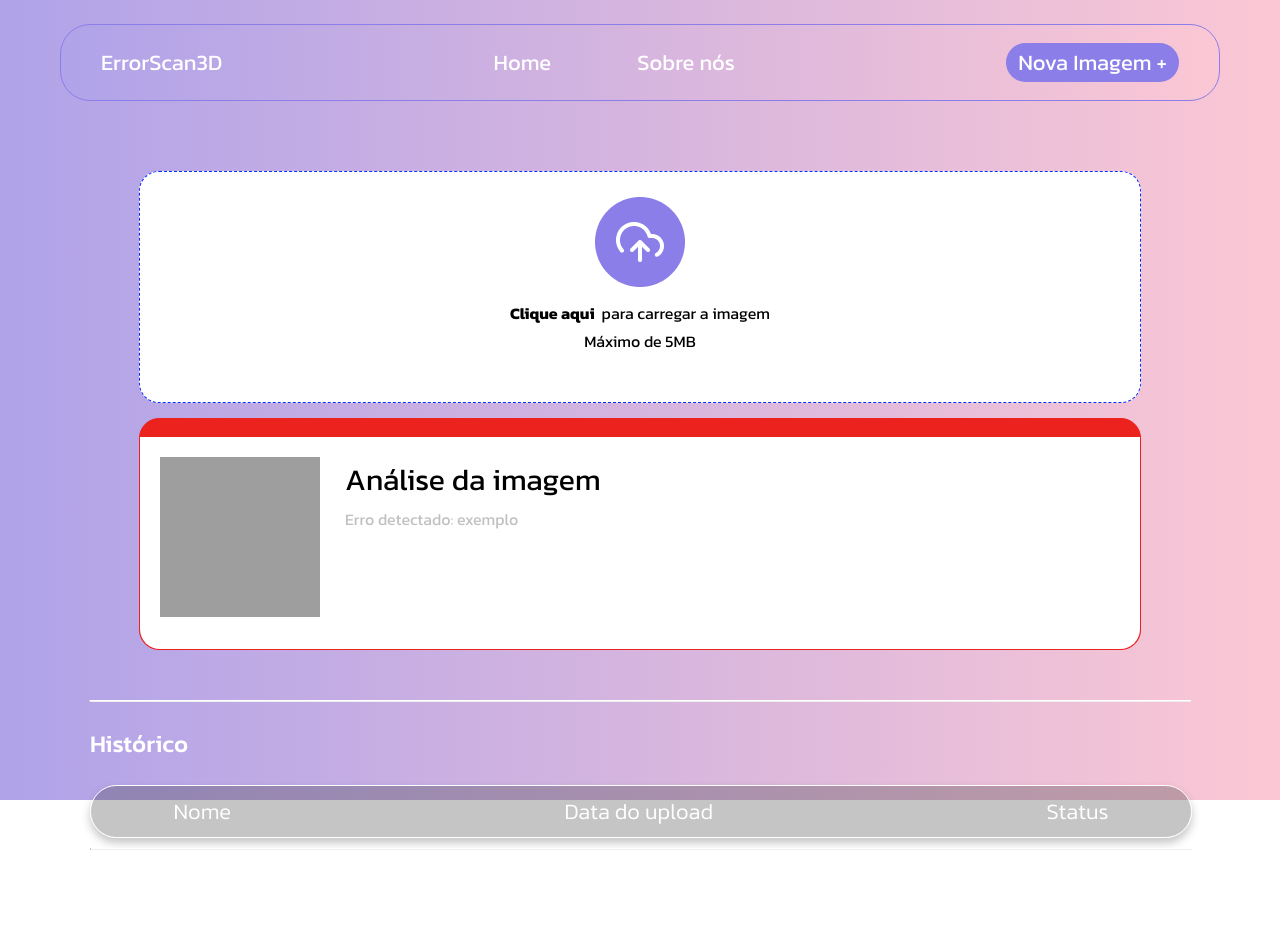
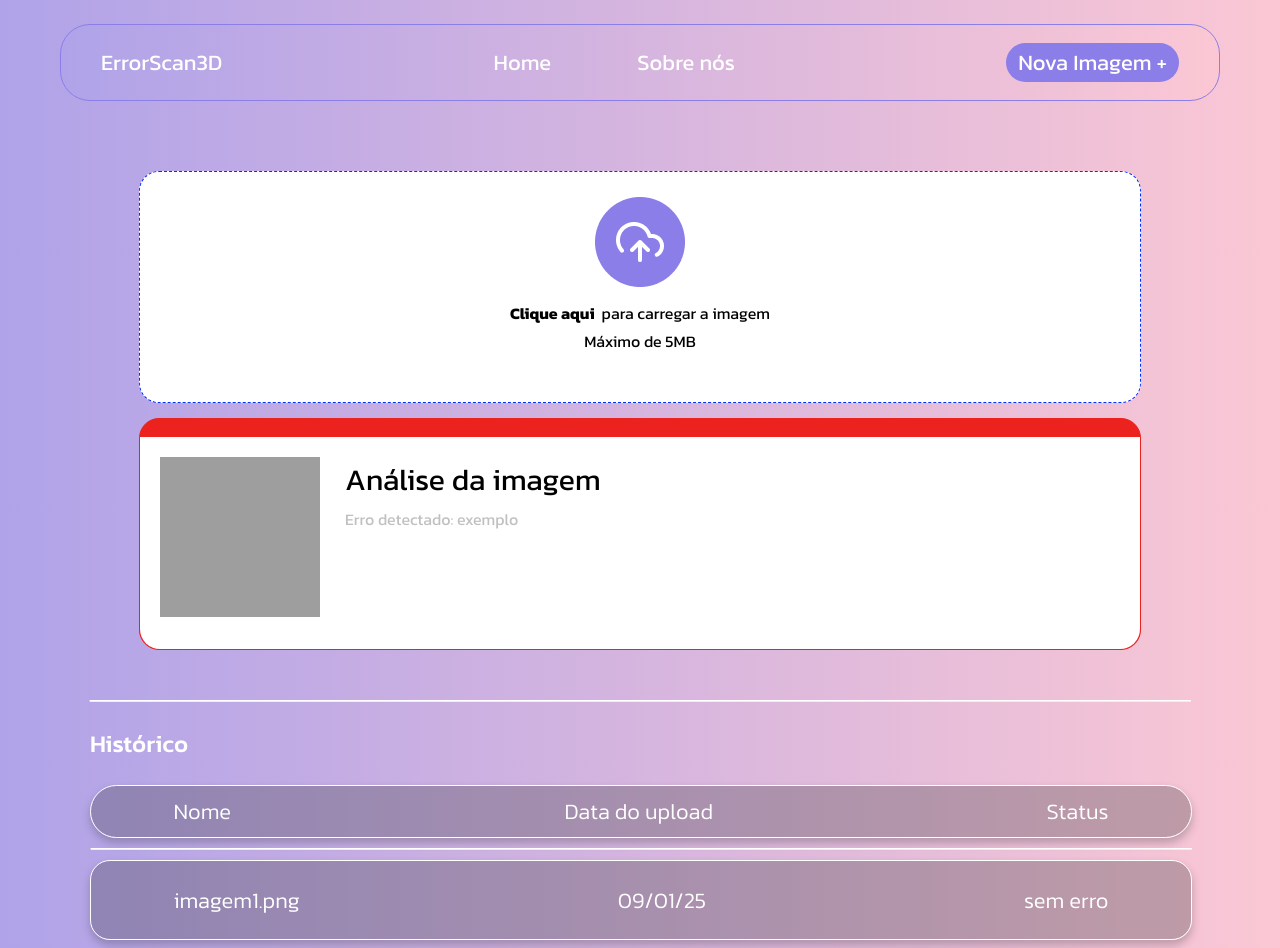
Before and after one commit to fernandopassoss/ErrorScan3D, a React (Create React App) app in the folder errorscan3d/: page /upload in a window 1280 px wide. Shown: the top 948 px of the page. Before the commit the page ends 850 px from the top, so only its background shows below. Built offline with nearby package versions, Linux system fonts and the light colour scheme; grey boxes are pictures that could not be loaded.

Commit message:
pagina upload quase concluida

```diff
--- a/errorscan3d/src/pages/Upload.jsx
+++ b/errorscan3d/src/pages/Upload.jsx
@@ -5,6 +5,30 @@ import uploadicon from '../assets/upload.png'
 
 function Upload() {
   const [image, setImage] = useState(null);
+
+  const history = [
+    {
+      name:'imagem1.png',
+      uploadDate:'09/01/25',
+      status:'sem erro'
+    },
+    {
+      name:'imagem2.png',
+      uploadDate:'09/01/25',
+      status:'sem erro'
+    },
+    {
+      name:'imagem2.png',
+      uploadDate:'09/01/25',
+      status:'sem erro'
+    },
+    {
+      name:'imagem2.png',
+      uploadDate:'09/01/25',
+      status:'sem erro'
+    }
+
+  ]
 
   const handleImageUpload = (event) => {
     const file = event.target.files[0];
@@ -72,7 +96,7 @@ function Upload() {
           </p>
         </div>
         <div className='container-list-header'>
-        <ul className='list-header'>
+         <ul className='list-header'>
             <li className='list-item'>
               Nome
             </li>
@@ -86,6 +110,22 @@ function Upload() {
         </div>
         <hr className='barra'></hr>
 
+          {history.map((history, index)=>(
+            <div key={index} className='container-listing'>
+              <ul  className='list-listing'>
+                <li >
+                  {history.name }
+                </li>
+                <li>
+                  {history.uploadDate}
+                </li>
+                <li>
+                  {history.status}
+                </li>
+              </ul>
+            </div>
+          ))}
+
       </div>
     </div>
   )
--- a/errorscan3d/src/styles/Upload.scss
+++ b/errorscan3d/src/styles/Upload.scss
@@ -4,7 +4,7 @@
 .upload {
     background: linear-gradient(to right, colors.$primary1, colors.$primary2);
     padding-top: 3vh;
-    height: 97vh;
+    height: auto;
     font-family: kanit, sans-serif;
 
     .upload-container {
@@ -148,4 +148,30 @@
         }
 
     }
+
+    .container-listing{
+        width: 100%;
+        margin: auto;
+        background-color: #2c2c2c46;
+        color: white;
+        border-radius: 20px;
+        border: 1px solid white;
+        box-shadow: 0px 5px 8px #2c2c2c46;
+        margin-top: 10px;
+
+        .list-listing{
+            display: flex;
+            flex-direction: row;
+            margin: auto;
+            list-style: none;
+            padding: 0px;
+            justify-content: space-between;
+            padding: 9px;
+            width: 85%;
+            font-size: 22px;
+            font-weight: 300;
+            height: 60px;
+            align-items: center;
+        }
+    }
 }
```
